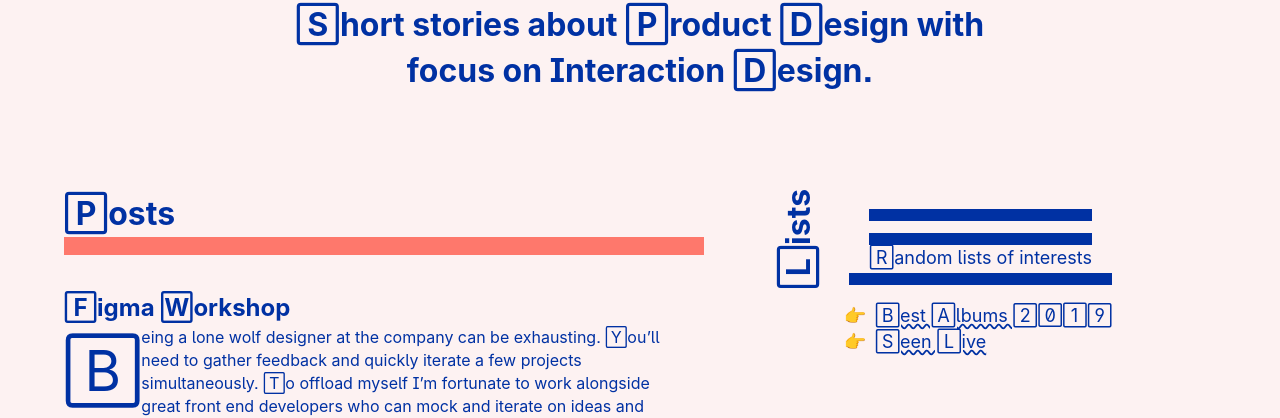
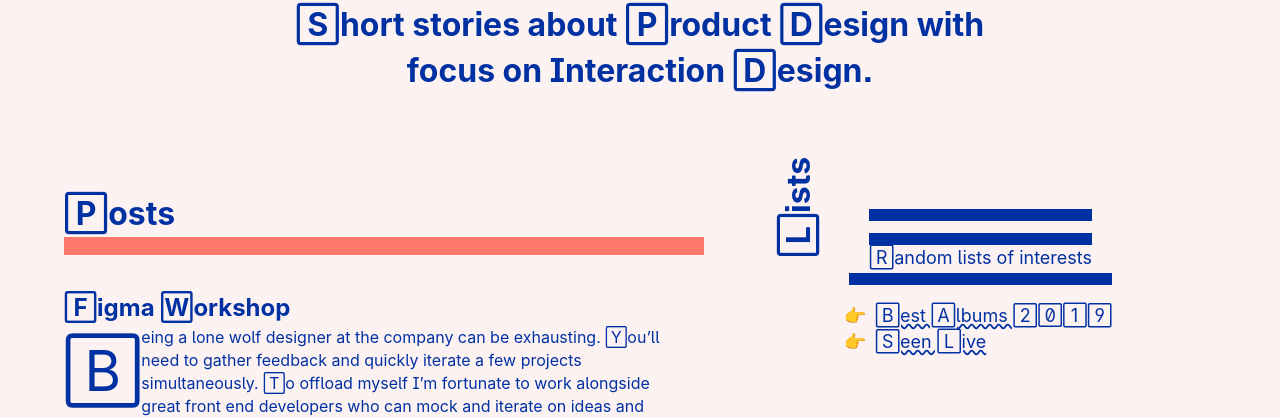
Before and after one commit to jacoblindstrm/jacoblindstrm.github.io, a Jekyll site: the page built from blog.html, in a window 1280 px wide. Shown: the part 205-623 px from the top of the page. Built offline with Jekyll 4.4.1, drawn with Linux system fonts in a browser that asks for light colours.

Commit message:
no message

```diff
--- a/_sass/about.scss
+++ b/_sass/about.scss
@@ -44,7 +44,7 @@
         grid-row: 5;
             -webkit-clip-path: polygon(0 25%, 100% 0, 100% 100%, 0% 100%);
         clip-path: polygon(0 25%, 100% 0, 100% 100%, 0% 100%);
-        margin-bottom: -3rem;
+        margin-bottom: -3.5rem;
         z-index: -1;
 
         @media (prefers-color-scheme: dark) {
--- a/_sass/blog.scss
+++ b/_sass/blog.scss
@@ -132,26 +132,15 @@
 }
 
 .lists {
-    display: grid;
-    grid-template: var(--scale2) / auto;
 
     h2 {
-        transform: rotate(-90deg);
-        text-align: right;
-        grid-area: 1 / 1;
-        margin: 0;
         margin-top: var(--scale2);
         line-height: 1;
         height: var(--scale2);
     }
 
-    ul,
-    p {
-        grid-area: auto / 2;
-    }
-
     ul {
-        margin-top: 2.8rem;
+        margin-top: 0;
         border-top: solid calc(2rem / 3);
         padding-top: 1rem;
         padding-left: 0.95rem;
@@ -167,4 +156,25 @@
         list-style-type: "\01F449";
         padding-left: 0.5rem;
     }
+
+    @media (min-width: $screen-m) {
+        display: grid;
+        grid-template: var(--scale2) / auto;
+
+        h2 {
+            transform: rotate(-90deg);
+            text-align: right;
+            grid-area: 1 / 1;
+            margin: 0;
+        }
+
+        ul,
+        p {
+            grid-area: auto / 2;
+        }
+
+        ul {
+            margin-top: 2.8rem;
+        }
+    }
 }
```
Also changed, not shown: 1 other file.
